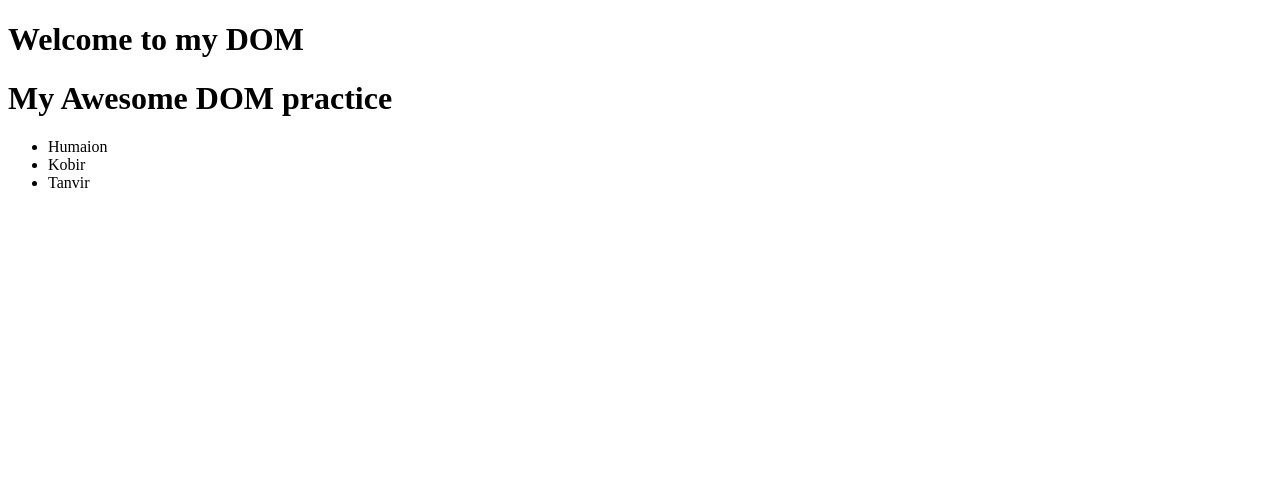
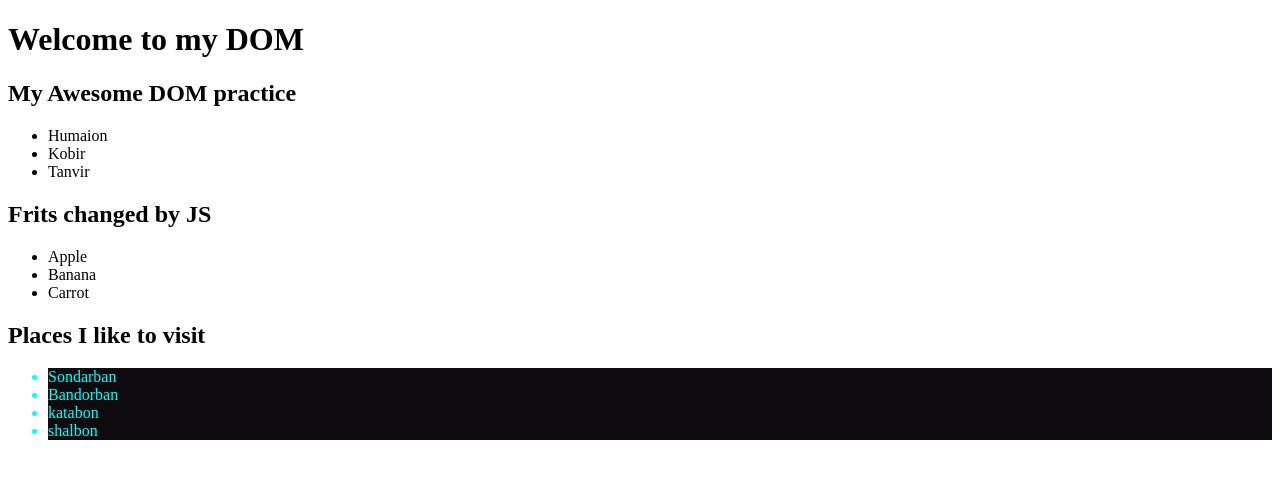
Before and after one commit to HumaionKobir1/tour-of-dom, a plain HTML site: page index.html in a window 1280 px wide. Drawn offline with Linux system fonts and the light colour scheme.

Commit message:
traversing dom - getElementByClass VS getElementById

```diff
--- a/dom.js
+++ b/dom.js
@@ -1,4 +1,4 @@
-// console.log('Hello from java script dom');
+console.log('Hello from java script dom');
 
 const liCollection = document.getElementsByTagName('li');
 // console.log(liCollection);
@@ -10,3 +10,11 @@ const allHeadings = document.getElementsByTagName('h1');
 for(const h1 of allHeadings){
     console.log(h1.innerText);
 }
+
+const fritsTitle = document.getElementById('fruits-title');
+fritsTitle.innerText = 'Frits changed by JS';
+
+const allImportantPlaces = document.getElementsByClassName('important-places');
+for(const places of allImportantPlaces){
+    console.log(places.innerText);
+}
--- a/index.html
+++ b/index.html
@@ -12,12 +12,33 @@
         <h1>Welcome to my DOM</h1>
     </header>
     <main>
+        <section>
             <h1>My Awesome DOM practice</h1>
             <ul>
                 <li>Humaion</li>
                 <li>Kobir</li>
                 <li>Tanvir</li>
             </ul>
+        </section>
+
+        <section>
+            <h1 id="fruits-title">Fruits I like</h1>
+            <ul>
+                <li>Apple</li>
+                <li>Banana</li>
+                <li>Carrot</li>
+            </ul>
+        </section>
+
+        <section>
+            <h1 id="places-title">Places I like to visit </h1>
+            <ul>
+                <li class="important-places">Sondarban</li>
+                <li class="important-places">Bandorban</li>
+                <li class="important-places">katabon</li>
+                <li class="important-places">shalbon</li>
+            </ul>
+        </section>
     </main>
 
     <!-- script file -->
--- a/style.css
+++ b/style.css
@@ -0,0 +1,5 @@
+
+.important-places{
+    color: aqua;
+    background-color: rgb(13, 11, 13);
+}
```
Lines whose indentation alone changed are shown as unchanged.
